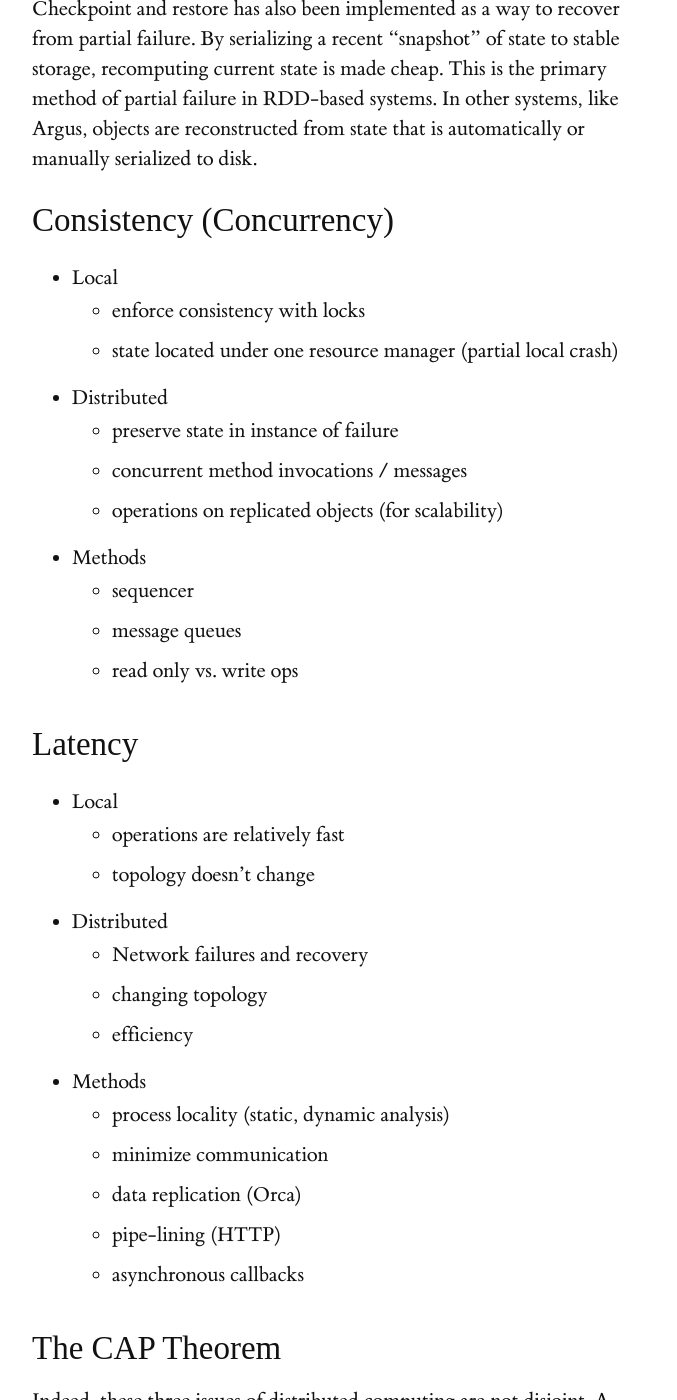
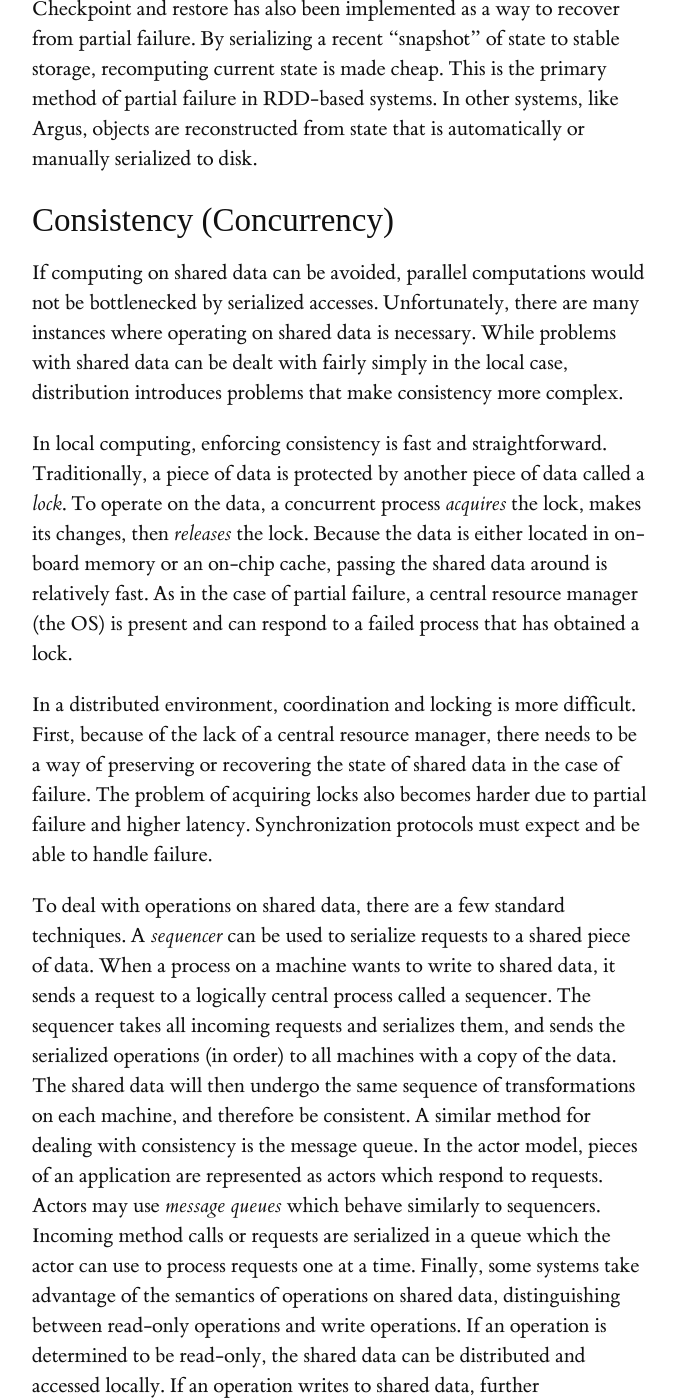
Before and after one commit to heathermiller/dist-prog-book, a Jekyll site: the page built from chapter/4/dist-langs.md, in a window 1280 px wide and 1400 px high, scrolled down 1912 px. Shown: the whole window, without its empty margins (128-805 px from the left). Built offline with Jekyll 4.4.1, drawn with Linux system fonts in a browser that asks for light colours; some web fonts are replaced; some of the changed text lies outside the part shown.

Commit message:
consistency

```diff
--- a/chapter/4/dist-langs.md
+++ b/chapter/4/dist-langs.md
@@ -42,19 +42,38 @@ In other systems, like Argus, objects are reconstructed from state that is autom
 
 ### Consistency (Concurrency)
 
-* Local
-  * enforce consistency with locks
-  * state located under one resource manager (partial local crash)
+If computing on shared data can be avoided, parallel computations would not be bottlenecked by serialized accesses.
+Unfortunately, there are many instances where operating on shared data is necessary.
+While problems with shared data can be dealt with fairly simply in the local case, distribution introduces problems that make consistency more complex.
 
-* Distributed
-  * preserve state in instance of failure
-  * concurrent method invocations / messages
-  * operations on replicated objects (for scalability)
+In local computing, enforcing consistency is fast and straightforward.
+Traditionally, a piece of data is protected by another piece of data called a *lock*.
+To operate on the data, a concurrent process *acquires* the lock, makes its changes, then *releases* the lock.
+Because the data is either located in on-board memory or an on-chip cache, passing the shared data around is relatively fast.
+As in the case of partial failure, a central resource manager (the OS) is present and can respond to a failed process that has obtained a lock.
 
-* Methods
-  * sequencer
-  * message queues
-  * read only vs. write ops
+In a distributed environment, coordination and locking is more difficult.
+First, because of the lack of a central resource manager, there needs to be a way of preserving or recovering the state of shared data in the case of failure.
+The problem of acquiring locks also becomes harder due to partial failure and higher latency.
+Synchronization protocols must expect and be able to handle failure.
+
+To deal with operations on shared data, there are a few standard techniques.
+A *sequencer* can be used to serialize requests to a shared piece of data.
+When a process on a machine wants to write to shared data, it sends a request to a logically central process called a sequencer.
+The sequencer takes all incoming requests and serializes them, and sends the serialized operations (in order) to all machines with a copy of the data.
+The shared data will then undergo the same sequence of transformations on each machine, and therefore be consistent.
+A similar method for dealing with consistency is the message queue.
+In the actor model, pieces of an application are represented as actors which respond to requests.
+Actors may use *message queues* which behave similarly to sequencers.
+Incoming method calls or requests are serialized in a queue which the actor can use to process requests one at a time.
+Finally, some systems take advantage of the semantics of operations on shared data, distinguishing between read-only operations and write operations.
+If an operation is determined to be read-only, the shared data can be distributed and accessed locally.
+If an operation writes to shared data, further synchronization is required.
+
+Unfortunately, none of these techniques can survive a network partition.
+Consistency requires communication, and a partitioned network will prevent updates to state on one machine from propagating.
+Distributed systems therefore may be forced by other requirements to loosen their requirement of consistency.
+Below, the CAP theorem formalizes this idea.
 
 ### Latency
 
```
